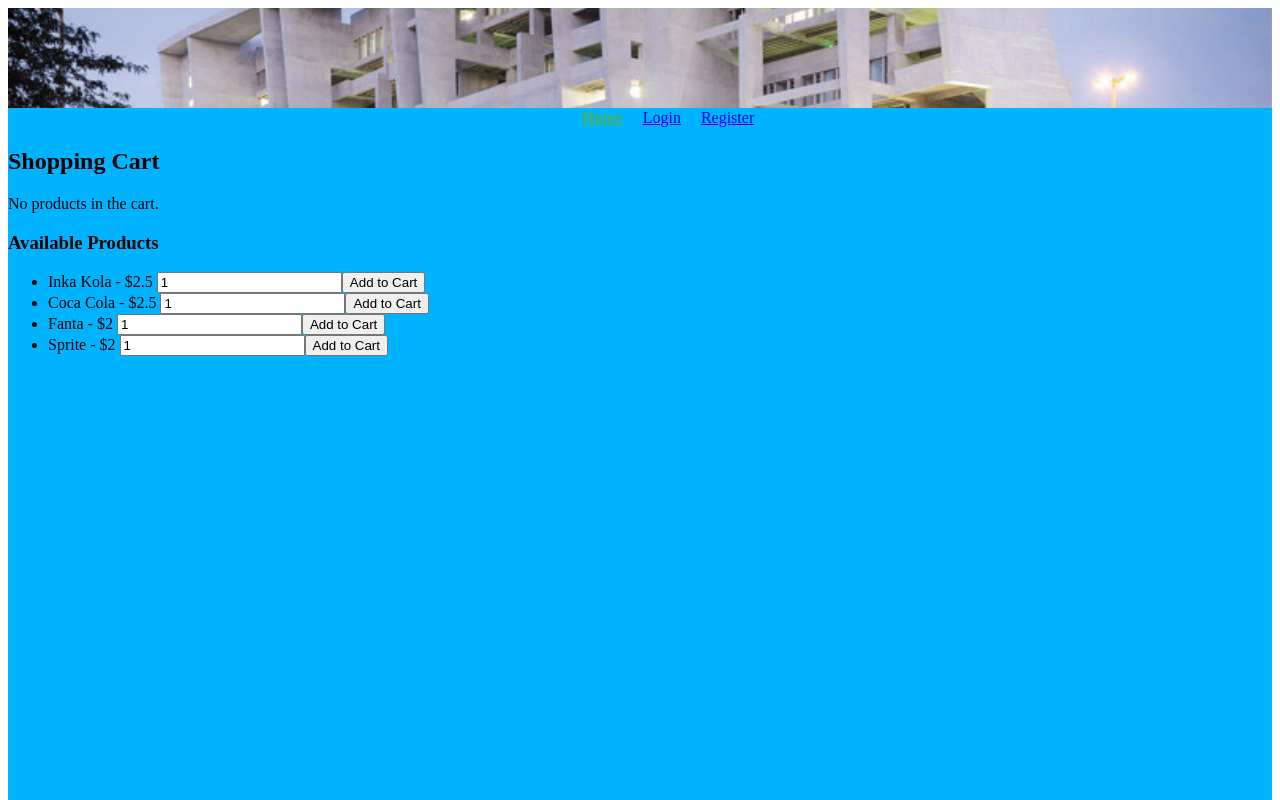
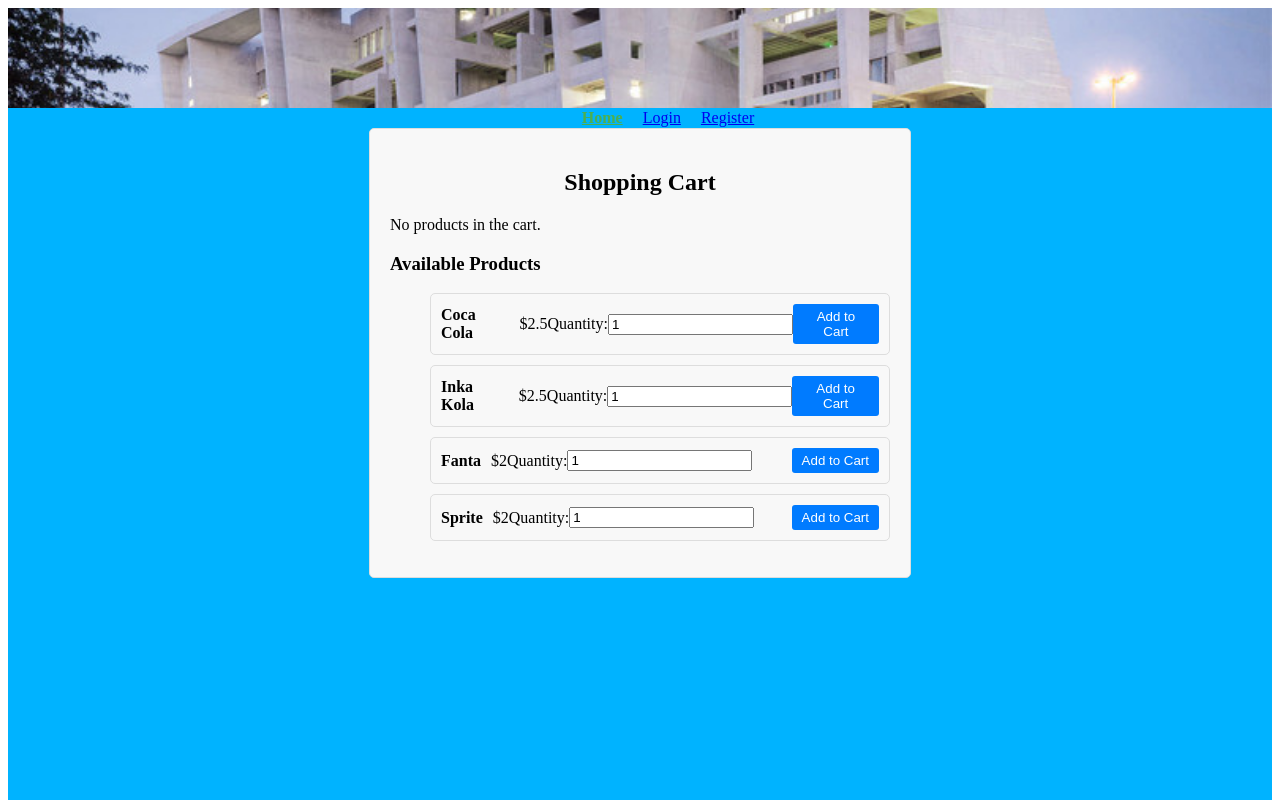
Before and after one commit to ValDLaw23/Lab11, a Vue app in the folder frontend/: page / in a window 1280 px wide. Shown: the top 800 px of the page. Built offline with nearby package versions, Linux system fonts and the light colour scheme.

Commit message:
Login fixes + agregar fixes

```diff
--- a/frontend/src/views/Agregar.vue
+++ b/frontend/src/views/Agregar.vue
@@ -1,27 +1,45 @@
 <template>
-    <div>
+    <div class="shopping-cart">
       <h2>Shopping Cart</h2>
       <div v-if="products.length === 0">
         <p>No products in the cart.</p>
       </div>
       <ul v-else>
-        <li v-for="(product, index) in products" :key="product.id">
-          {{ product.name }} - ${{ product.price }} - Quantity:
-          <input type="number" v-model.number="product.quantity" min="1" @input="calculateTotal(product)">
-          Total: ${{ product.totalPrice }}
-          <button @click="removeProduct(index)">Remove</button>
+        <li v-for="(product, index) in products" :key="product.id" class="cart-item">
+          <div class="product-info">
+            <span class="product-name">{{ product.name }}</span>
+            <span class="product-price">${{ product.price }}</span>
+          </div>
+          <div class="quantity">
+            Quantity:
+            <input type="number" v-model.number="product.quantity" min="1" @input="calculateTotal(product)">
+          </div>
+          <div class="total-price">
+            Total: S/.{{ product.totalPrice }}
+          </div>
+          <button class="remove-btn" @click="removeProduct(index)">Remove</button>
         </li>
-        <p><strong>Overall Total: ${{ overallTotal }}</strong></p>
+        <p class="overall-total"><strong>Overall Total: S/.{{ overallTotal }}</strong></p>
+        <button class="buy-btn" @click="buyProducts">Buy</button>
       </ul>
       <div>
         <h3>Available Products</h3>
         <ul>
-          <li v-for="product in availableProducts" :key="product.id">
-            {{ product.name }} - ${{ product.price }}
-            <input type="number" v-model.number="product.quantityToAdd" min="1">
-            <button @click="addProduct(product)">Add to Cart</button>
+          <li v-for="product in availableProducts" :key="product.id" class="product-item">
+            <div class="product-info">
+              <span class="product-name">{{ product.name }}</span>
+              <span class="product-price">${{ product.price }}</span>
+            </div>
+            <div class="quantity">
+              Quantity:
+              <input type="number" v-model.number="product.quantityToAdd" min="1">
+            </div>
+            <button class="add-btn" @click="addProduct(product)">Add to Cart</button>
           </li>
         </ul>
+      </div>
+      <div v-if="showSuccessMessage" class="success-message">
+        <p>Purchase successful!</p>
       </div>
     </div>
   </template>
@@ -32,11 +50,12 @@
       return {
         products: [],
         availableProducts: [
-          { id: 1, name: 'Inka Kola', price: 2.50, quantityToAdd: 1 },
-          { id: 2, name: 'Coca Cola', price: 2.50, quantityToAdd: 1 },
-          { id: 3, name: 'Fanta', price: 2.0, quantityToAdd: 1 },
-          { id: 3, name: 'Sprite', price: 2.0, quantityToAdd: 1 },
+          { id: 1, name: 'Coca Cola ', price: 2.5, quantityToAdd: 1 },
+          { id: 2, name: 'Inka Kola ', price: 2.5, quantityToAdd: 1 },
+          { id: 3, name: 'Fanta ', price: 2.0, quantityToAdd: 1 },
+          { id: 3, name: 'Sprite ', price: 2.0, quantityToAdd: 1 },
         ],
+        showSuccessMessage: false,
       };
     },
     computed: {
@@ -51,7 +70,7 @@
 
         const quantity = parseInt(quantityToAdd);
         if (!quantity || quantity <= 0) {
-          alert('Please enter a valid quantity.');
+          alert('Por favor, ingres una cantidad valida.');
           return;
         }
 
@@ -75,6 +94,108 @@
       calculateTotal(product) {
         product.totalPrice = product.price * product.quantity;
       },
+      buyProducts() {
+        if (this.products.length === 0) {
+          alert('Please add products to the cart before buying.');
+          return;
+        }
+
+        // API request, UPDATE DB
+        this.showSuccessMessage = true;
+        this.products = [];
+      },
     },
   };
   </script>
+
+  <style>
+  .shopping-cart {
+    max-width: 500px;
+    margin: 0 auto;
+    padding: 20px;
+    background-color: #f8f8f8;
+    border: 1px solid #ddd;
+    border-radius: 5px;
+  }
+
+  h2 {
+    text-align: center;
+    margin-bottom: 20px;
+  }
+
+  .cart-item {
+    list-style: none;
+    display: flex;
+    align-items: center;
+    justify-content: space-between;
+    margin-bottom: 10px;
+    padding: 10px;
+    background-color: #fff;
+    border: 1px solid #ddd;
+    border-radius: 5px;
+  }
+
+  .product-item {
+    list-style: none;
+    display: flex;
+    align-items: center;
+    justify-content: space-between;
+    margin-bottom: 10px;
+    padding: 10px;
+    background-color: #f8f8f8;
+    border: 1px solid #ddd;
+    border-radius: 5px;
+  }
+
+  .product-info {
+    display: flex;
+    align-items: center;
+  }
+
+  .product-name {
+    font-weight: bold;
+    margin-right: 10px;
+  }
+
+  .quantity {
+    flex: 1;
+    display: flex;
+    align-items: center;
+  }
+
+  .total-price {
+    flex: 1;
+    text-align: right;
+  }
+
+  .remove-btn,
+  .add-btn,
+  .buy-btn {
+    background-color: #007bff;
+    color: #fff;
+    border: none;
+    border-radius: 3px;
+    padding: 5px 10px;
+    cursor: pointer;
+  }
+
+  .remove-btn {
+    background-color: #dc3545;
+    margin-left: 10px;
+  }
+
+  .buy-btn {
+    margin-top: 20px;
+    width: 100%;
+  }
+
+  .success-message {
+    margin-top: 20px;
+    text-align: center;
+    padding: 10px;
+    background-color: #dff0d8;
+    color: #3c763d;
+    border: 1px solid #d6e9c6;
+    border-radius: 5px;
+  }
+  </style>
--- a/frontend/src/views/Login.vue
+++ b/frontend/src/views/Login.vue
@@ -2,31 +2,32 @@
   <div class="container">
     <h1>Acceso usuario</h1>
     <form id="login-form">
-      <p>Correo Institucional</p>
+      <div class="form-group">
+        <label for="email">Correo Institucional</label>
         <input
           type="email"
+          id="email"
           placeholder="Ingresa email"
           v-model="email"
         >
-      <p>Contraseña</p>
+      </div>
+      <div class="form-group">
+        <label for="password">Contraseña</label>
         <input
           type="password"
+          id="password"
           placeholder="Ingresa Contraseña"
           v-model="password"
         >
+      </div>
       <div class="submit-button">
         <button type="submit">Login</button>
       </div>
     </form>
-    <br/> <br/>
-
-    <div>
-        <div class>¿No tienes una cuenta?</div>
-        <div class>
+    <div class="signup-link">
+      <p>¿No tienes una cuenta?</p>
       <router-link to="/register">Regístrate</router-link>
     </div>
-      </div>
-
   </div>
 </template>
 
@@ -40,5 +41,66 @@
     }
   }
 }
+</script>
 
-</script>
+<style>
+.container {
+  max-width: 400px;
+  margin: 0 auto;
+  padding: 20px;
+}
+
+h1 {
+  text-align: center;
+  margin-bottom: 20px;
+}
+
+form {
+  display: flex;
+  flex-direction: column;
+}
+
+.form-group {
+  margin-bottom: 10px;
+}
+
+label {
+  font-weight: bold;
+}
+
+input[type="email"],
+input[type="password"] {
+  width: 100%;
+  padding: 10px;
+  border: 1px solid #ccc;
+  border-radius: 4px;
+}
+
+.submit-button {
+  text-align: center;
+  margin-top: 20px;
+}
+
+button {
+  padding: 10px 20px;
+  background-color: #007bff;
+  color: #fff;
+  border: none;
+  border-radius: 4px;
+  cursor: pointer;
+}
+
+.signup-link {
+  text-align: center;
+  margin-top: 20px;
+}
+
+p {
+  margin-bottom: 10px;
+}
+
+router-link {
+  color: #007bff;
+  text-decoration: underline;
+}
+</style>
```
Lines whose indentation alone changed are shown as unchanged.
